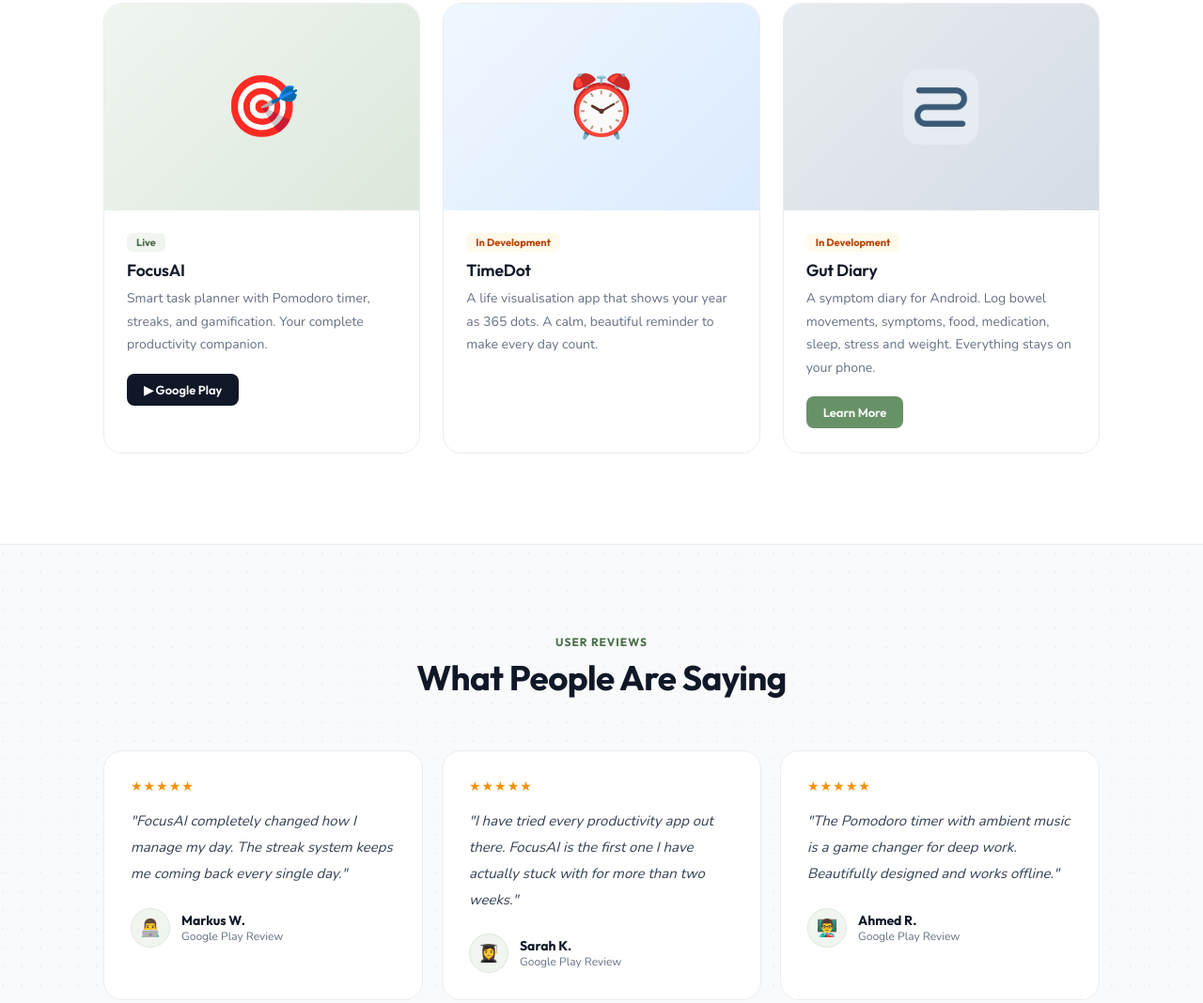
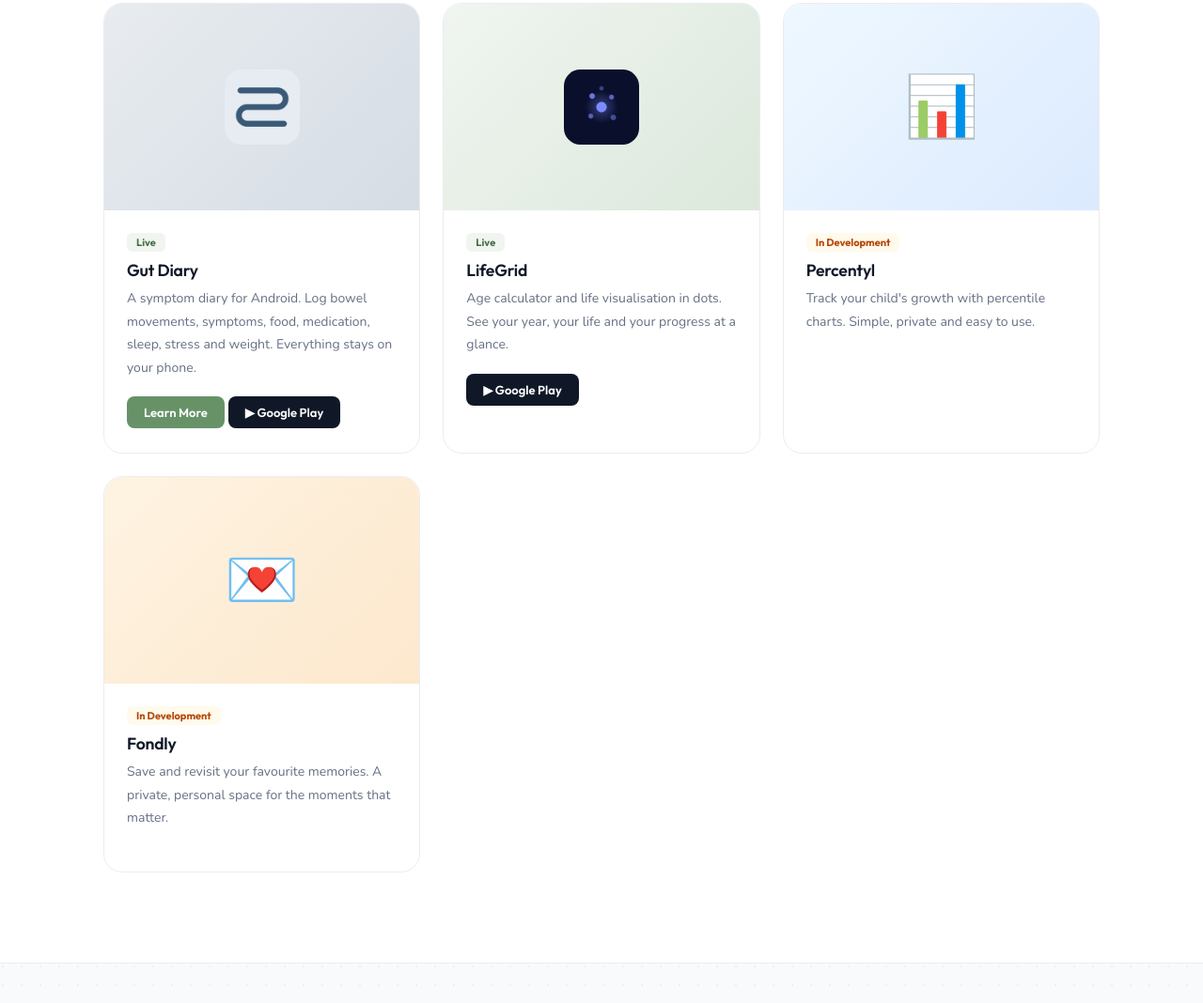
Before and after one commit to alisikandarriaz/advantec-app, a plain HTML site: page index.html in a window 1280 px wide. Shown: the part 1374-2442 px from the top of the page at 94% size. Drawn offline with nearby package versions, Linux system fonts and the light colour scheme.

Commit message:
app sequnce

```diff
--- a/index.html
+++ b/index.html
@@ -113,45 +113,60 @@
 
       <div class="portfolio-card reveal rd1">
         <div class="portfolio-img">
-          <div class="portfolio-img-placeholder" style="background:linear-gradient(135deg,#f0f5f0,#dce8dc);">🎯</div>
+          <div class="portfolio-img-placeholder" style="background:linear-gradient(135deg,#e8ecf0,#d5dce4);"><img src="/assets/images/gut-diary/icon-192.png" alt="Gut Diary app icon" style="width:80px;height:80px;border-radius:22%;"></div>
           <div class="portfolio-overlay">
-            <a href="https://play.google.com/store/apps/dev?id=AdvanTec" target="_blank" rel="noopener" class="portfolio-link">View on Play Store</a>
+            <a href="https://play.google.com/store/apps/details?id=com.advantec.gutdiary" target="_blank" rel="noopener" class="portfolio-link">View on Play Store</a>
           </div>
         </div>
         <div class="portfolio-info">
           <div class="portfolio-badge live">Live</div>
-          <h3>FocusAI</h3>
-          <p>Smart task planner with Pomodoro timer, streaks, and gamification. Your complete productivity companion.</p>
-          <a href="https://play.google.com/store/apps/dev?id=AdvanTec" target="_blank" rel="noopener" class="portfolio-store-btn">▶ Google Play</a>
+          <h3>Gut Diary</h3>
+          <p>A symptom diary for Android. Log bowel movements, symptoms, food, medication, sleep, stress and weight. Everything stays on your phone.</p>
+          <a href="/gut-diary/" class="portfolio-store-btn" style="background:var(--green);">Learn More</a>
+          <a href="https://play.google.com/store/apps/details?id=com.advantec.gutdiary" target="_blank" rel="noopener" class="portfolio-store-btn">▶ Google Play</a>
         </div>
       </div>
 
       <div class="portfolio-card reveal rd2">
         <div class="portfolio-img">
-          <div class="portfolio-img-placeholder" style="background:linear-gradient(135deg,#EFF8FF,#DBEAFE);">⏰</div>
+          <div class="portfolio-img-placeholder" style="background:linear-gradient(135deg,#f0f5f0,#dce8dc);"><img src="/assets/images/lifegrid/icon-192.png" alt="LifeGrid app icon" style="width:80px;height:80px;border-radius:22%;"></div>
+          <div class="portfolio-overlay">
+            <a href="https://play.google.com/store/apps/details?id=com.lifegrid.timedot.app" target="_blank" rel="noopener" class="portfolio-link">View on Play Store</a>
+          </div>
+        </div>
+        <div class="portfolio-info">
+          <div class="portfolio-badge live">Live</div>
+          <h3>LifeGrid</h3>
+          <p>Age calculator and life visualisation in dots. See your year, your life and your progress at a glance.</p>
+          <a href="https://play.google.com/store/apps/details?id=com.lifegrid.timedot.app" target="_blank" rel="noopener" class="portfolio-store-btn">▶ Google Play</a>
+        </div>
+      </div>
+
+      <div class="portfolio-card reveal rd3">
+        <div class="portfolio-img">
+          <div class="portfolio-img-placeholder" style="background:linear-gradient(135deg,#EFF8FF,#DBEAFE);">📊</div>
           <div class="portfolio-overlay">
             <span class="portfolio-link">Coming Soon</span>
           </div>
         </div>
         <div class="portfolio-info">
           <div class="portfolio-badge soon">In Development</div>
-          <h3>TimeDot</h3>
-          <p>A life visualisation app that shows your year as 365 dots. A calm, beautiful reminder to make every day count.</p>
+          <h3>Percentyl</h3>
+          <p>Track your child's growth with percentile charts. Simple, private and easy to use.</p>
         </div>
       </div>
 
-      <div class="portfolio-card reveal rd3">
+      <div class="portfolio-card reveal rd4">
         <div class="portfolio-img">
-          <div class="portfolio-img-placeholder" style="background:linear-gradient(135deg,#e8ecf0,#d5dce4);"><img src="/assets/images/gut-diary/icon-192.png" alt="Gut Diary app icon" style="width:80px;height:80px;border-radius:22%;"></div>
+          <div class="portfolio-img-placeholder" style="background:linear-gradient(135deg,#FEF3E2,#FDE8CD);">💌</div>
           <div class="portfolio-overlay">
             <span class="portfolio-link">Coming Soon</span>
           </div>
         </div>
         <div class="portfolio-info">
           <div class="portfolio-badge soon">In Development</div>
-          <h3>Gut Diary</h3>
-          <p>A symptom diary for Android. Log bowel movements, symptoms, food, medication, sleep, stress and weight. Everything stays on your phone.</p>
-          <a href="/gut-diary/" class="portfolio-store-btn" style="background:var(--green);">Learn More</a>
+          <h3>Fondly</h3>
+          <p>Save and revisit your favourite memories. A private, personal space for the moments that matter.</p>
         </div>
       </div>
 
@@ -169,7 +184,7 @@
     <div class="reviews-grid">
       <div class="review-card reveal rd1">
         <div class="review-stars">★★★★★</div>
-        <p class="review-text">"FocusAI completely changed how I manage my day. The streak system keeps me coming back every single day."</p>
+        <p class="review-text">"LifeGrid is beautifully designed. Seeing my year laid out in dots is surprisingly motivating."</p>
         <div class="review-author">
           <div class="review-avatar">👨‍💻</div>
           <div><div class="review-name">Markus W.</div><div class="review-role">Google Play Review</div></div>
@@ -177,7 +192,7 @@
       </div>
       <div class="review-card reveal rd2">
         <div class="review-stars">★★★★★</div>
-        <p class="review-text">"I have tried every productivity app out there. FocusAI is the first one I have actually stuck with for more than two weeks."</p>
+        <p class="review-text">"Simple, clean and does exactly what it says. No ads, no account needed, just works."</p>
         <div class="review-author">
           <div class="review-avatar">👩‍🎓</div>
           <div><div class="review-name">Sarah K.</div><div class="review-role">Google Play Review</div></div>
@@ -185,7 +200,7 @@
       </div>
       <div class="review-card reveal rd3">
         <div class="review-stars">★★★★★</div>
-        <p class="review-text">"The Pomodoro timer with ambient music is a game changer for deep work. Beautifully designed and works offline."</p>
+        <p class="review-text">"Finally an app that respects privacy. Everything stays on my phone and the design is lovely."</p>
         <div class="review-author">
           <div class="review-avatar">👨‍🏫</div>
           <div><div class="review-name">Ahmed R.</div><div class="review-role">Google Play Review</div></div>
```
Also changed, not shown: delete-data.html (+4 -3 lines), gut-diary/index.html (+1 -1 lines), assets/images/lifegrid/icon-192.png (added).
